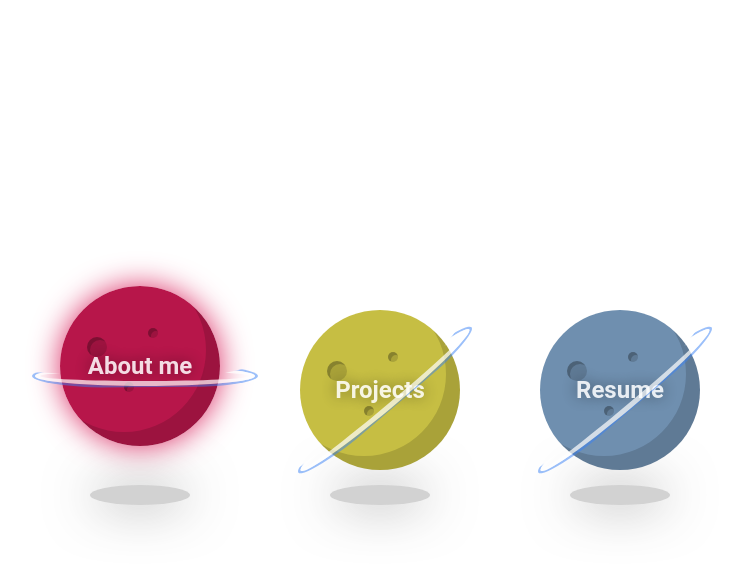
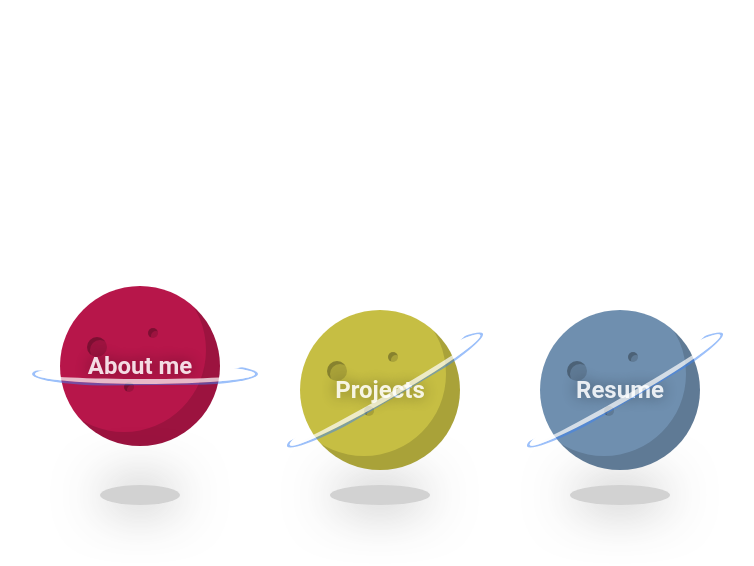
Before and after one commit to DaniilsFirgers/personal_website, a Vue app: page / in a window 1280 px wide. In both pictures the pointer is over the element 400 px from the left and 390 px from the top of the page. Shown: the top 566 px of the page, without its empty margins (260-1014 px from the left). Built offline with nearby package versions, Linux system fonts and the light colour scheme.

Commit message:
fix bug with planets

```diff
--- a/src/components/Meteorite.vue
+++ b/src/components/Meteorite.vue
@@ -11,11 +11,15 @@ const props = defineProps({
 </script>
 
 <template>
+  <div>
     <div class="planet-holder">
       <div class="planet" :style="{ '--shadow-color': shadowColor }">
-      <a href="/" :style="{ '--name-fit': fitPlanetName }" class="page-name">{{
-        pageName
-      }}</a>
+        <a
+          href="/"
+          :style="{ '--name-fit': fitPlanetName }"
+          class="page-name"
+          >{{ pageName }}</a
+        >
         <div class="crater"></div>
         <div class="crater"></div>
         <div class="crater"></div>
@@ -23,6 +27,7 @@ const props = defineProps({
         <div class="surface" :style="{ backgroundColor: planetColor }"></div>
       </div>
       <div class="ring"></div>
+    </div>
     <div class="shadow"></div>
   </div>
 </template>
@@ -32,7 +37,7 @@ const props = defineProps({
   position: absolute;
   top: 50%;
   left: 5%;
-  transform: translate(-15%, -50%) rotate(-40deg);
+  transform: translate(-15%, -50%) rotate(-30deg);
   border: 5px solid rgba(255, 255, 255, 0.7);
   border-radius: 50%;
   width: 220px;
@@ -50,7 +55,6 @@ const props = defineProps({
   width: 160px;
   overflow: hidden;
   z-index: 2;
-  transition: transform 0.4s ease-in;
 }
 .surface {
   position: relative;
@@ -63,20 +67,18 @@ const props = defineProps({
   border: 30px solid rgba(0, 0, 0, 0.15);
   z-index: 1;
 }
-.planet:hover {
+.planet-holder:hover {
   box-shadow: 0px 0px 30px var(--shadow-color); /* Adjust the shadow properties as needed */
+  transform: translate(0, -15%);
 }
 
-.planet:hover {
-  transform: translate(0, -15%);
-}
-.planet:hover + .shadow {
+.planet-holder:hover + .shadow {
   width: 80px;
   background: rgba(34, 34, 34, 0.2);
 }
-.planet:hover + .ring {
+.planet-holder:hover > .ring {
   left: 5%;
-  transform: translate(-15%, -170%) rotate(0deg);
+  transform: translate(-15%, -10%) rotate(0deg);
 }
 
 div.crater:nth-child(n + 2):nth-child(-n + 4) {
@@ -110,6 +112,7 @@ div.crater:nth-child(4) {
 .planet-holder {
   position: relative;
   width: 160px;
+  transition: transform 0.4s ease-in;
 }
 
 .shadow {
```
Lines whose indentation alone changed are shown as unchanged.
